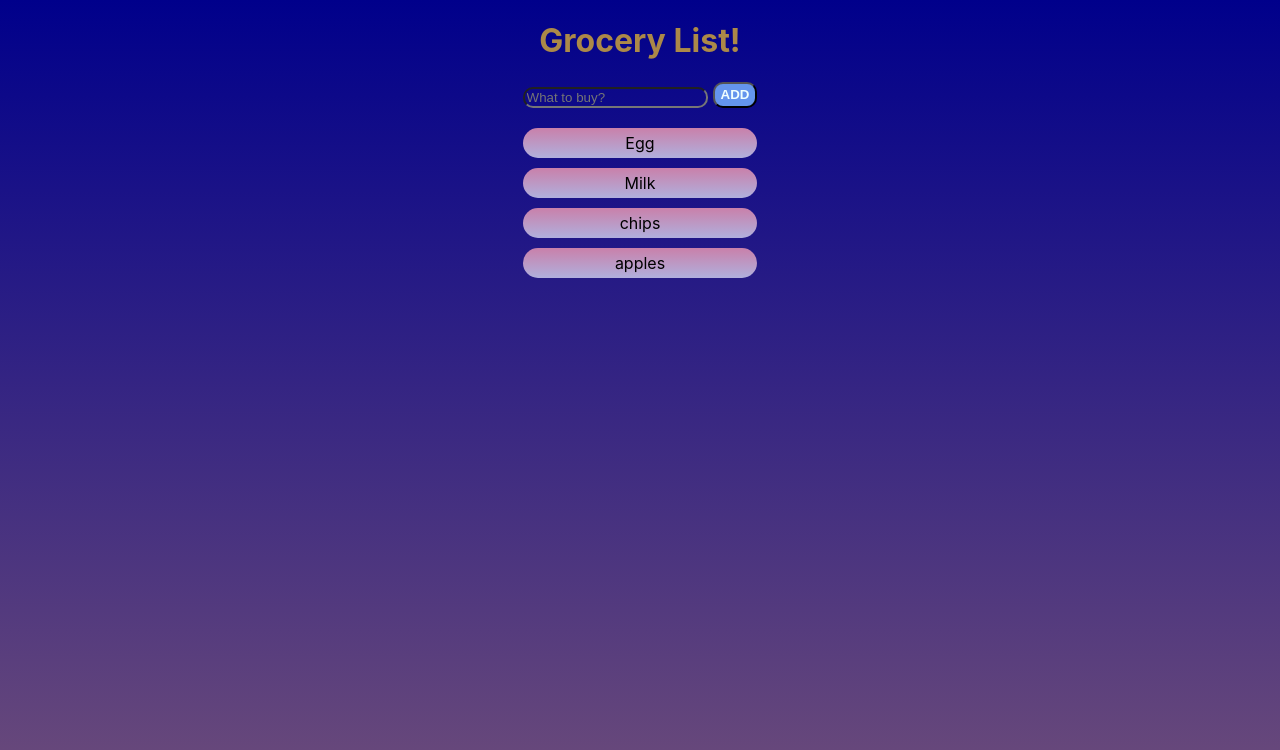
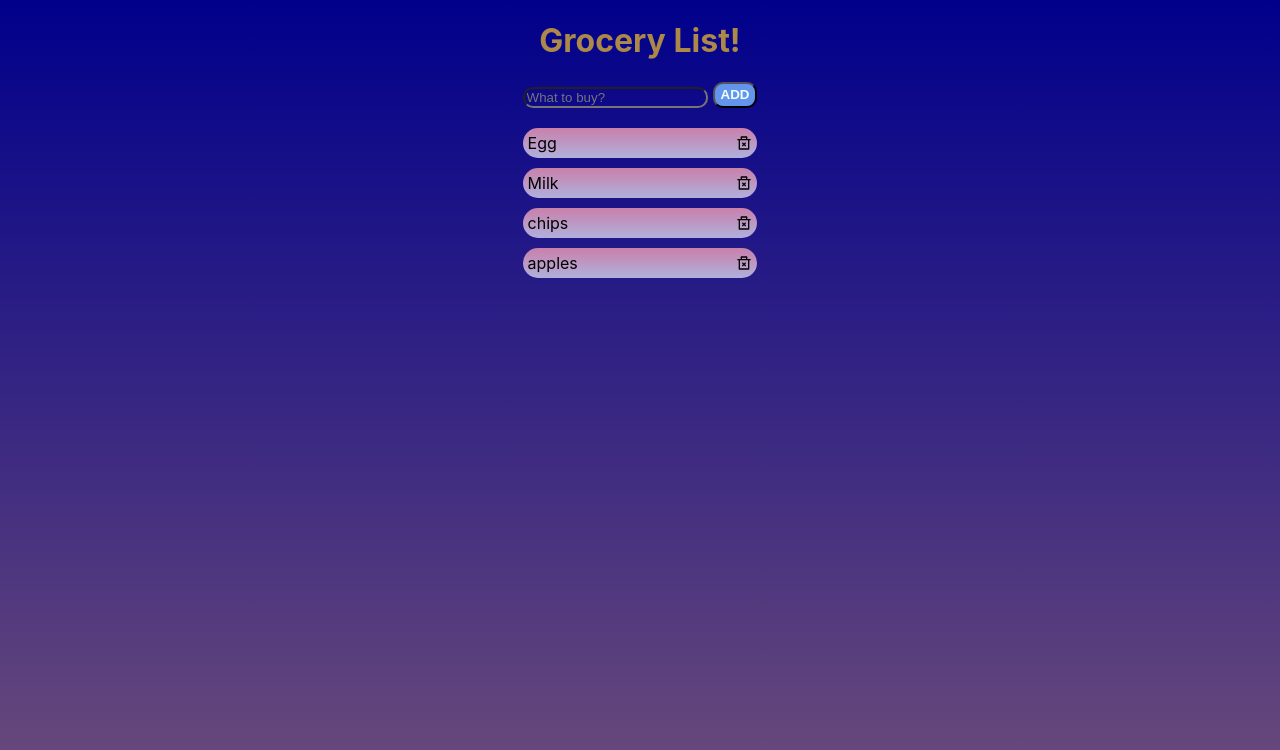
Before and after one commit to Kelvin-MKL/GroceryApp, a React (Create React App) app in the folder grocery-app/: page / in a window 1280 px wide. Shown: the top 750 px of the page. Built offline with nearby package versions, Linux system fonts and the light colour scheme.

Commit message:
Delete feature added.

```diff
--- a/grocery-app/package.json
+++ b/grocery-app/package.json
@@ -8,6 +8,7 @@
     "@testing-library/user-event": "^13.5.0",
     "react": "^18.2.0",
     "react-dom": "^18.2.0",
+    "react-icons": "^4.4.0",
     "react-scripts": "5.0.1",
     "web-vitals": "^2.1.4"
   },
--- a/grocery-app/src/App.css
+++ b/grocery-app/src/App.css
@@ -50,7 +50,7 @@ html{
   justify-content: center;
 
 }
-.boarder {
+.item {
   margin-top: 10px;
   margin-bottom: 10px;
   padding: 5px;
@@ -58,9 +58,9 @@ html{
   border-radius: 20px;
   border: none;
   align-items: center;
-  justify-content: center;
+  justify-content: space-between;
   display: flex;
-  flex-direction: column;
+
 
 }
 .input-field{
--- a/grocery-app/src/App.js
+++ b/grocery-app/src/App.js
@@ -4,7 +4,7 @@ import "./App.css";
 
 function App() {
   const [inputField, setInputField] = useState("333");
-  const [groceryList, setgroceryList] = useState([
+  const [groceryList, setGroceryList] = useState([
     "Egg",
     "Milk",
     "chips",
@@ -19,7 +19,13 @@ function App() {
     const items = [...groceryList];
     const newItem = inputField;
     items.push(newItem);
-    setgroceryList(items);
+    setGroceryList(items);
+  }
+
+  function handleDelete(item) {
+    const items = [...groceryList];
+    const result = items.filter((i) => i !== item);
+    setGroceryList(result);
   }
 
   return (
@@ -27,6 +33,7 @@ function App() {
       items={groceryList}
       onClick={handleClick}
       onChange={handleChange}
+      onDelete={handleDelete}
     />
   );
 }
--- a/grocery-app/src/component/toBuyForm.jsx
+++ b/grocery-app/src/component/toBuyForm.jsx
@@ -1,6 +1,6 @@
 import React from "react";
-
-const ToBuyForm = ({ onChange, onClick, items }) => {
+import { RiDeleteBin2Line } from "react-icons/ri";
+const ToBuyForm = ({ onChange, onClick, items, onDelete }) => {
   return (
     <div className='App'>
       <div className='App-header'>
@@ -19,8 +19,8 @@ const ToBuyForm = ({ onChange, onClick, items }) => {
       </div>
 
       {items.map((item) => (
-        <div key={item} className='boarder'>
-          {item}
+        <div key={item} className='item'>
+          {item} <RiDeleteBin2Line onClick={() => onDelete(item)} />
         </div>
       ))}
     </div>
```
Also changed, not shown: 1 other file (tests, documents, lock files or other folders).
